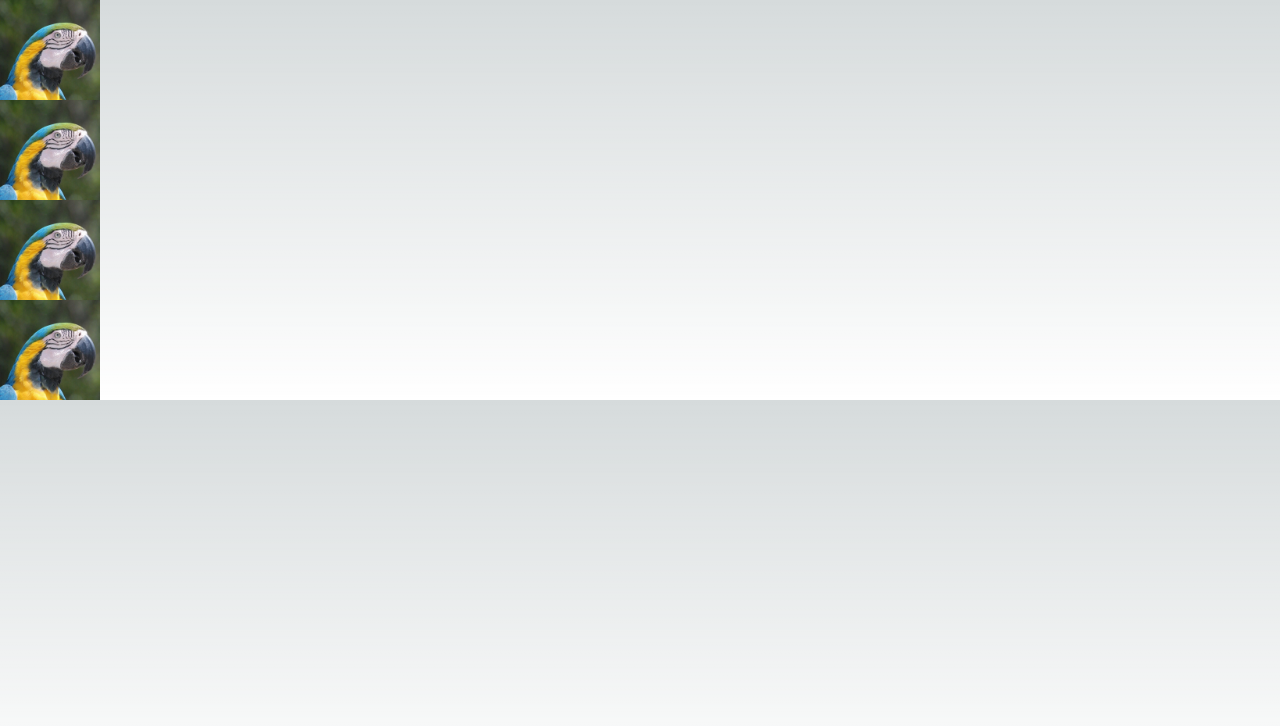
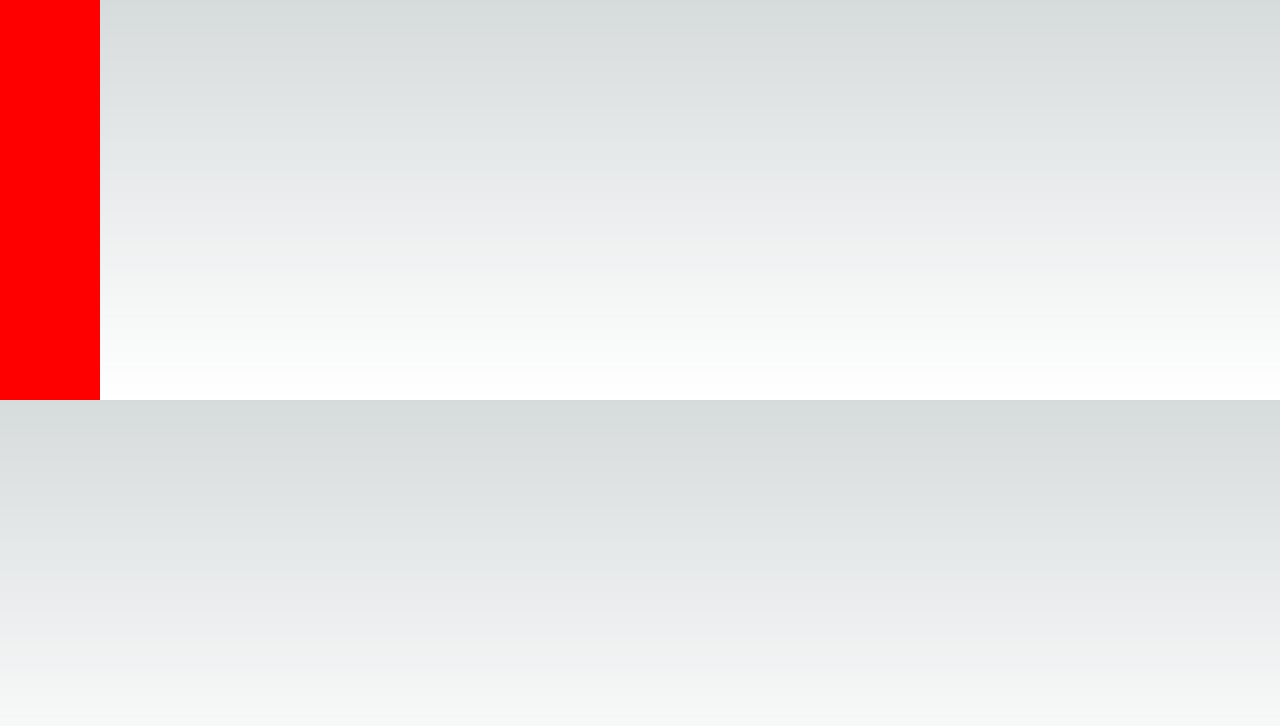
Before and after one commit to Wetterhorn/memory, a Next.js app: page / in a window 1280 px wide. Shown: the top 726 px of the page. Built offline with nearby package versions, Linux system fonts and the light colour scheme.

Commit message:
Rückseite, Auf-/ Zudecken

```diff
--- /dev/null
+++ b/app/ui/card.module.css
@@ -0,0 +1,11 @@
+.back{
+    width: 100px;
+    height: 100px;
+    background-color: red;
+    }
+
+.removed{
+    width: 100px;
+    height: 100px;
+    filter: blur(4px);
+}
--- a/app/ui/card.tsx
+++ b/app/ui/card.tsx
@@ -1,24 +1,33 @@
 import Image from "next/image";
 import { CardState } from "./cardMatrix";
+import styles from './card.module.css';
+import { MouseEventHandler } from "react";
 
-export function Card({ path, state, active, clickHandler } : {path: string, state: CardState, active: boolean, clickHandler: Function }) {
+export function Card({ path, state, active, clickHandler } : {path: string, state: CardState, active: boolean, clickHandler: MouseEventHandler<HTMLImageElement> }) {
     switch(state){
         case CardState.Covered:
-            //Wenn Karte aufgedeckt
-            break;
+            return(
+                <div className={styles.back} onClick = {clickHandler}></div>
+            )
         case CardState.Uncovered:
-            //Wenn Karte verdeckt
-            break;
-        case CardState.Removed:
-            //Wenn Karte entfernt
-            break;
-    }
             return (
                 <Image
                       src="/images/papagei.png"
                       alt="Memorykarte"
                       width={100}
                       height={100}
+                      onClick = {clickHandler}
+                />
+            );
+        case CardState.Removed:
+            return (
+                <Image
+                      src="/images/papagei.png"
+                      alt="Memorykarte"
+                      width={100}
+                      height={100}
+                      className = {styles.removed}
                 />
             );
     }
+}
--- a/app/ui/cardMatrix.tsx
+++ b/app/ui/cardMatrix.tsx
@@ -31,8 +31,21 @@ function generateCards(number: number):CardObj[]{
 
 export function CardMatrix({ width, height } : {width: number, height: number}) {
     const [cards, setCards] = useState(generateCards(width*height/2));
+    function getHandler(i:number){
+        const handler = () => {
+            const newCards = [...cards];
+            const card = newCards[i]
+            if (card.state === CardState.Covered){
+                card.state = CardState.Uncovered;
+            } else if(card.state === CardState.Uncovered){
+                card.state = CardState.Covered
+            }
+            setCards(newCards);
 
+        }
+        return handler;
+    }
     return (
-            cards.map(c=><Card key={c.path} path={c.path} state={c.state} active={true} clickHandler={(e:any)=>{}} />)
+            cards.map((c,i)=><Card key={c.path} path={c.path} state={c.state} active={true} clickHandler={getHandler(i)} />)
     );
 }
```
Lines whose indentation alone changed are shown as unchanged.
